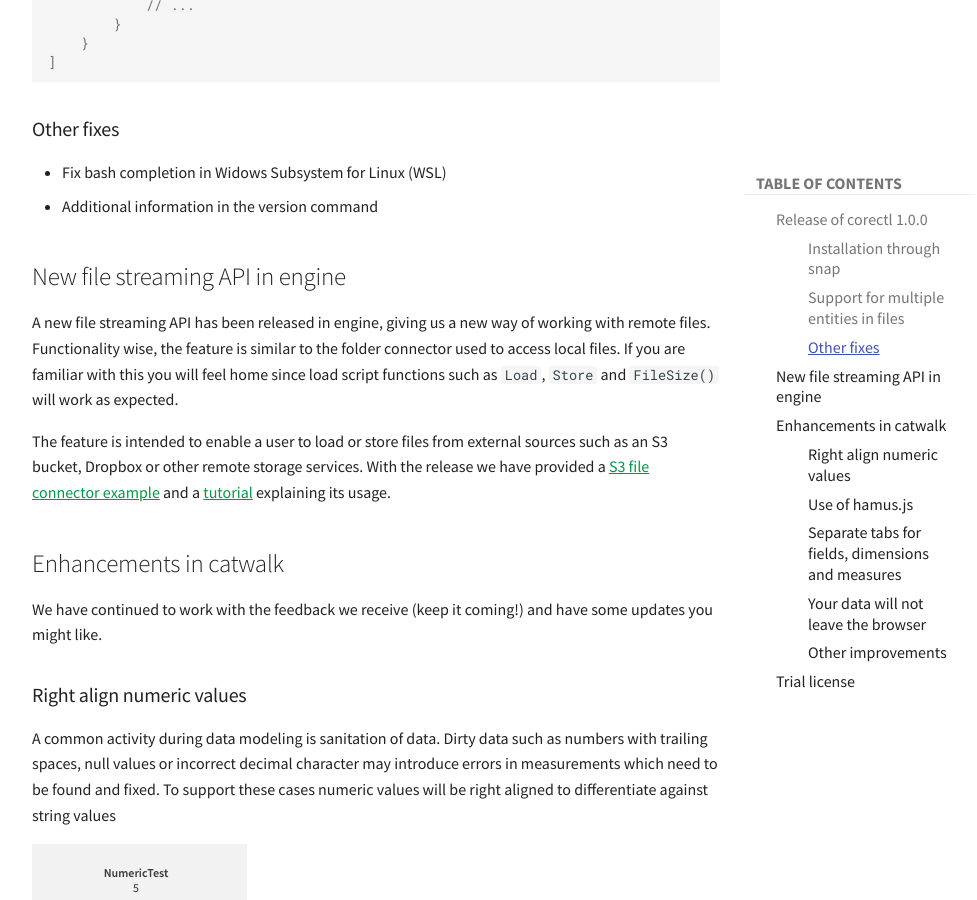
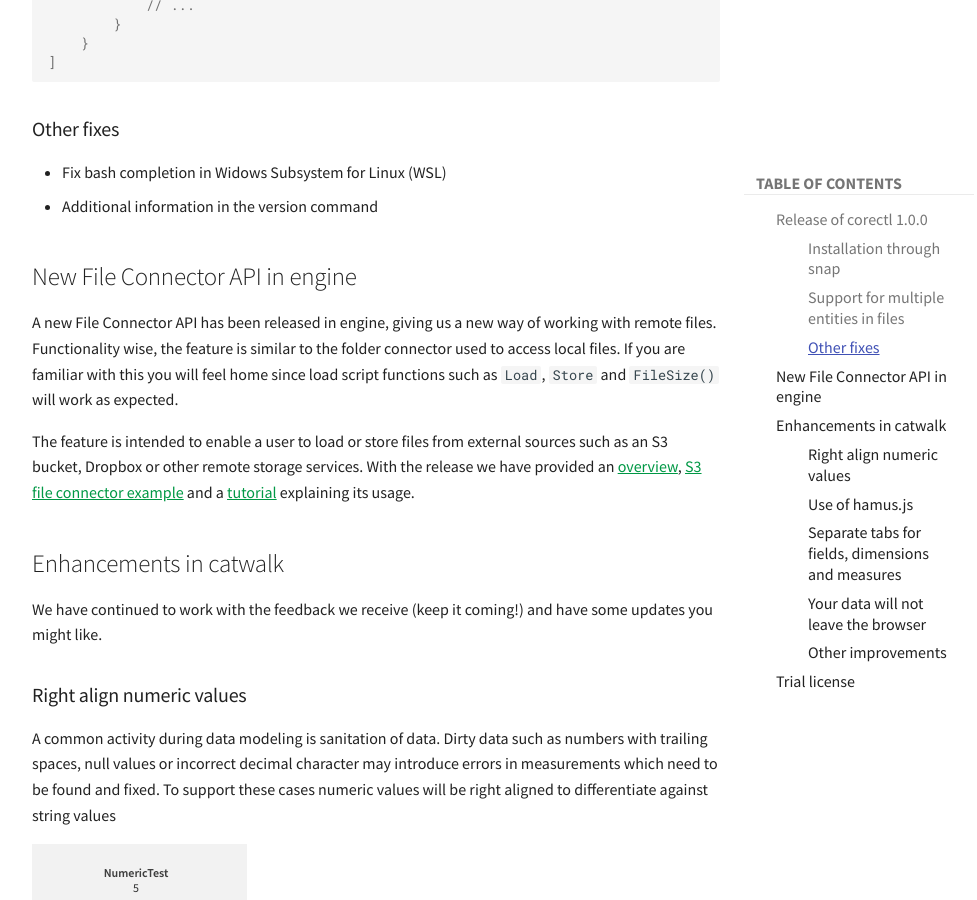
Before and after one commit to qlik-oss/core-website, an MkDocs documentation site: the page built from docs/updates/2019-05.md, in a window 1280 px wide and 900 px high, scrolled down 1137 px. Shown: the whole window, without its empty margins (264-1241 px from the left). Built offline with MkDocs 1.6.1 and Material for MkDocs 9.7.7, drawn with Linux system fonts in a browser that asks for light colours; comment, search, counter and statistics services are not loaded.

Commit message:
Review comments

```diff
--- a/docs/updates/2019-05.md
+++ b/docs/updates/2019-05.md
@@ -53,14 +53,15 @@ your preference you can add multiple objects in one json file or divide them int
 * Fix bash completion in Widows Subsystem for Linux (WSL)
 * Additional information in the version command
 
-## New file streaming API in engine
+## New File Connector API in engine
 
-A new file streaming API has been released in engine, giving us a new way of working with remote files.
+A new File Connector API has been released in engine, giving us a new way of working with remote files.
 Functionality wise, the feature is similar to the folder connector used to access local files. If you are familiar with
 this you will feel home since load script functions such as `Load`, `Store` and `FileSize()` will work as expected.
 
 The feature is intended to enable a user to load or store files from external sources such as an S3 bucket, Dropbox or
-other remote storage services. With the release we have provided a
+other remote storage services. With the release we have provided an
+[overview](../services/qix-engine/apis/file-loading/introduction.md),
 [S3 file connector example](https://github.com/qlik-oss/core-grpc-s3-file-connector) and a
 [tutorial](../tutorials/data-loading/remote-files.md) explaining its usage.
 
```
